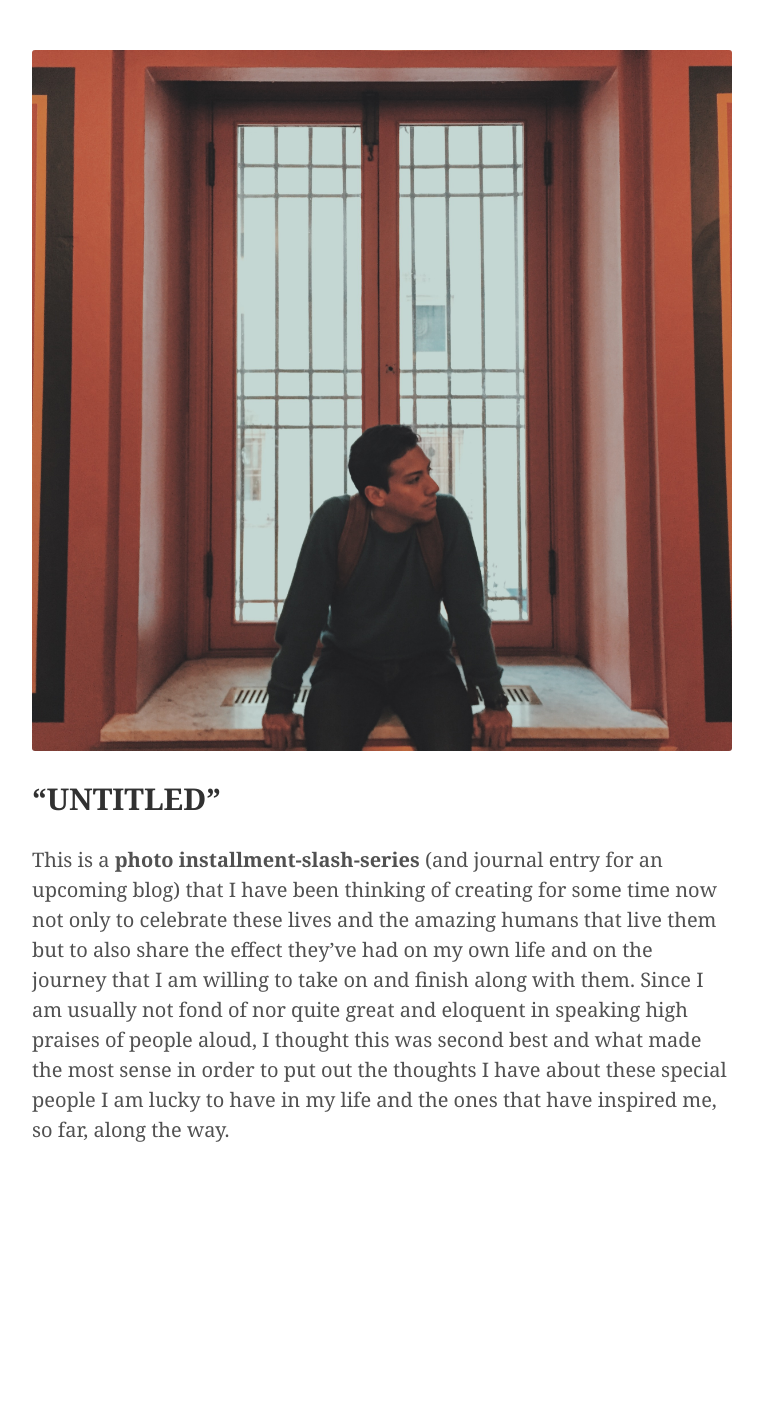
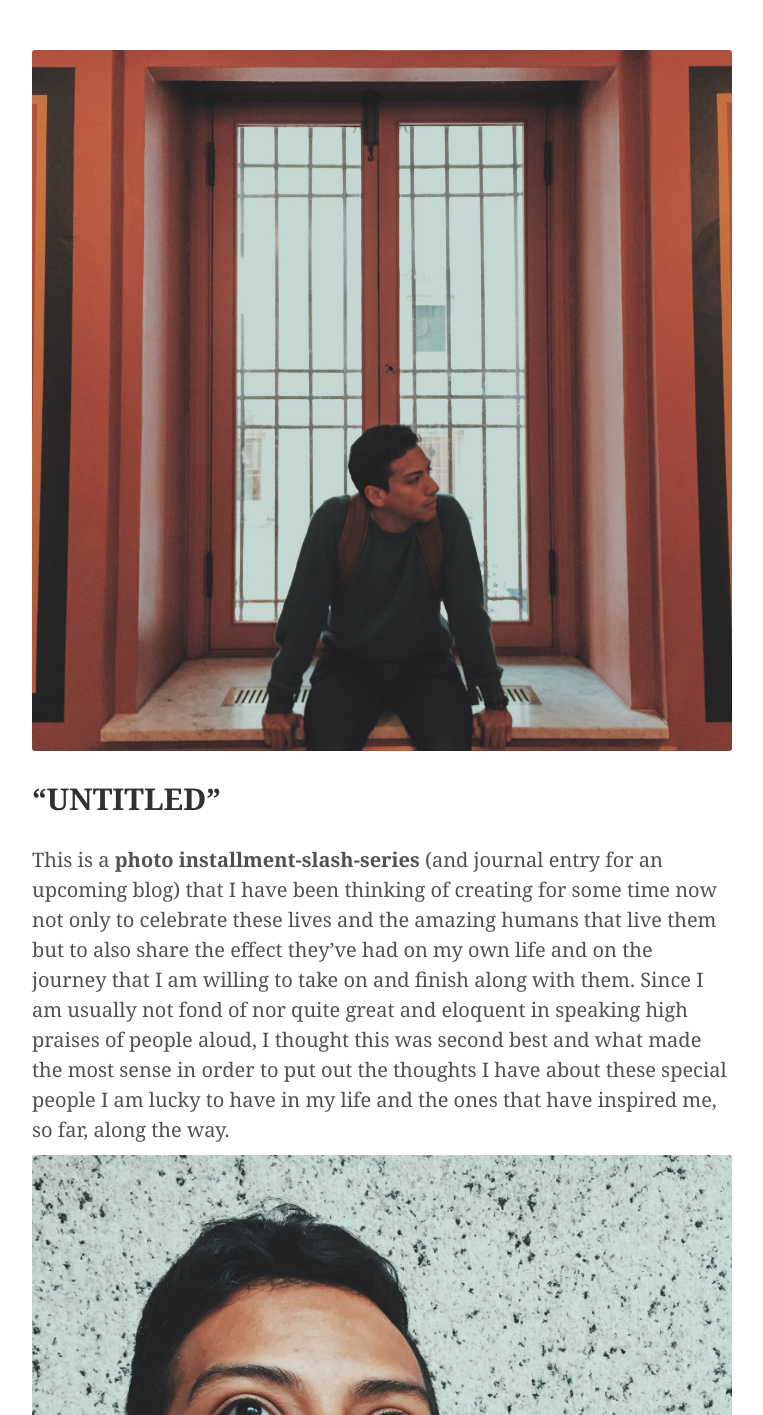
Before and after one commit to thejohnsullivan/McLeian, a Jekyll site: the page built from _posts/2016-05-02-noel-lopez.md, in a window 1280 px wide. Shown: the part 900-2315 px from the top of the page, without its empty margins (258-1021 px from the left). Built offline with Jekyll 4.4.1, drawn with Linux system fonts in a browser that asks for light colours; some web fonts are replaced; comment, search, counter and statistics services are not loaded; grey boxes are pictures that could not be loaded.

Commit message:
Update 2016-05-02-noel-lopez.md

```diff
--- a/_posts/2016-05-02-noel-lopez.md
+++ b/_posts/2016-05-02-noel-lopez.md
@@ -14,3 +14,5 @@ theme_color:  302F2D
 ## "UNTITLED"
 
 This is a **photo installment-slash-series** (and journal entry for an upcoming blog) that I have been thinking of creating for some time now not only to celebrate these lives and the amazing humans that live them but to also share the effect they’ve had on my own life and on the journey that I am willing to take on and finish along with them. Since I am usually not fond of nor quite great and eloquent in speaking high praises of people aloud, I thought this was second best and what made the most sense in order to put out the thoughts I have about these special people I am lucky to have in my life and the ones that have inspired me, so far, along the way.
+
+{% include image.html url="/assets/images/noel12.JPG" %}
```
